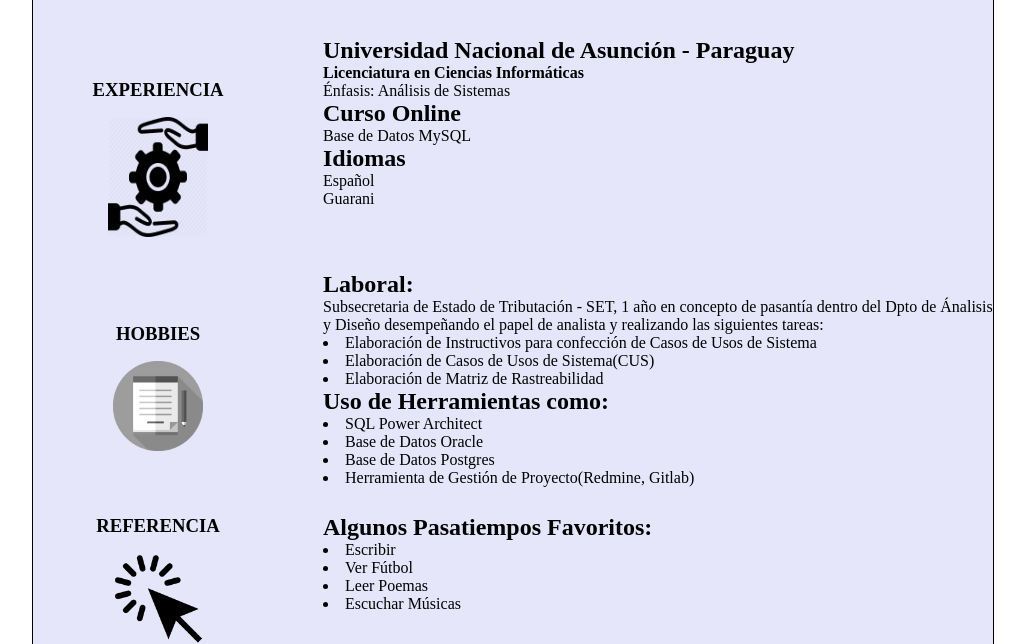
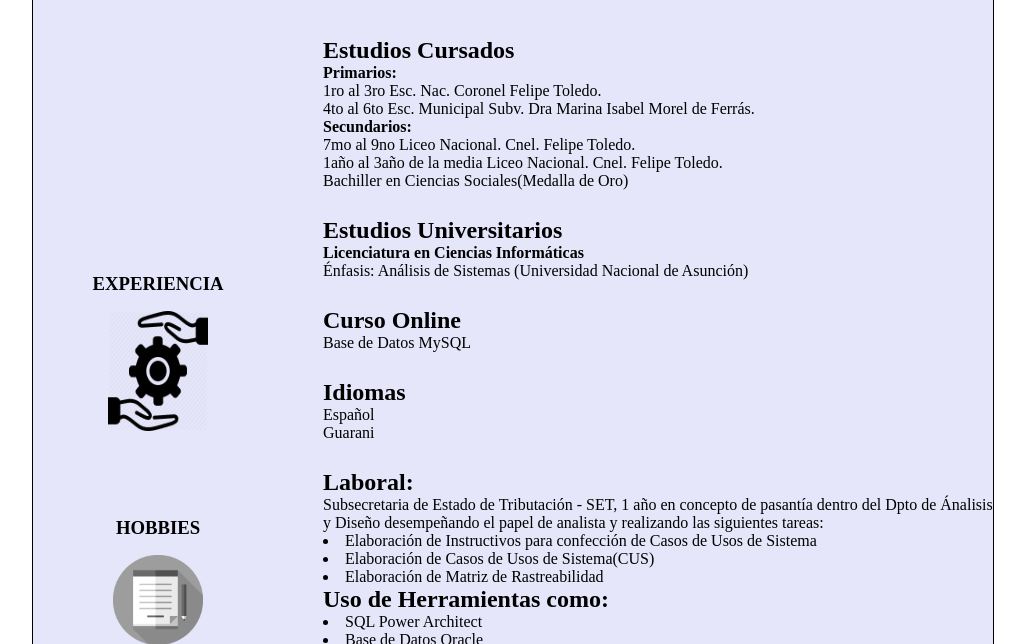
Before and after one commit to walterje/CV-MODEL, a plain HTML site: page index.html in a window 1280 px wide. Shown: the part 456-1100 px from the top of the page, without its empty margins (127-1152 px from the left). Drawn offline with Linux system fonts and the light colour scheme.

Commit message:
HTML actualizado

```diff
--- a/index.html
+++ b/index.html
@@ -57,7 +57,8 @@
 						/>
 			  </figure>
 			  <!-- Sector correspondiente a las experiencas -->
-				<h3> <br/><br/><br/>EXPERIENCIA </h3>
+			  <br/><br/><br/><br /><br /><br /><br/><br/><br/><br /><br /><br />
+				<h3> <br/><br/>EXPERIENCIA </h3>
 				<figure>
 						<img
 							class="profile"
@@ -77,7 +78,7 @@
 						/>
 			  </figure>
 			   <!-- Sector correspondiente a las referencias -->
-				<h3> <br/><br/>REFERENCIA </h3>
+				<h3> <br/>REFERENCIA </h3>
 				<figure>
 						<img
 							class="profile"
@@ -113,20 +114,28 @@
 					</p>
 				<!-- Sector correspondiente a los hobbies -->
 				 <dd class="clear">
-					<h2><br/><br/>Universidad Nacional de Asunción - Paraguay</h2>
+				 	<h2><br/><br/>Estudios Cursados</h2>
 					<p>
-						<strong>Licenciatura en Ciencias Informáticas</strong><br />
-						Énfasis: Análisis de Sistemas
+						<b>Primarios:</b><br />1ro al 3ro Esc. Nac. Coronel Felipe Toledo.<br />
+						4to al 6to Esc. Municipal Subv. Dra Marina Isabel Morel de Ferrás.<br />
+						<b>Secundarios:</b><br />7mo al 9no Liceo Nacional. Cnel. Felipe Toledo.<br />
+						1año al 3año de la media Liceo Nacional. Cnel. Felipe Toledo.<br/>
+						Bachiller en Ciencias Sociales(Medalla de Oro)
 					</p>
 
-					<h2>Curso Online</h2>
+					<h2><br />Estudios Universitarios</h2>
+					<p>
+						<b>Licenciatura en Ciencias Informáticas</b><br />
+						Énfasis: Análisis de Sistemas (Universidad Nacional de Asunción)
+					</p>
+
+					<h2><br />Curso Online</h2>
 					<p>Base de Datos MySQL</p>
 
-					<h2>Idiomas</h2>
+					<h2><br />Idiomas</h2>
 					<p>Español<br/>Guarani</p>
 				<!-- Sector correspondiente a la carga de experiencias -->
 				 <dd class="clear">
-					<br/><br/>
 					<h2><br/>Laboral:</h2>
 					<p>
 						Subsecretaria de Estado de Tributación - SET,
@@ -152,7 +161,7 @@
 						<li>Escuchar Músicas</li>
 
 				 <!-- Sector correspondiente a la referenecia  -->
-				<dd class="clear"><br/><br/><br/><br/>
+				<dd class="clear"><br/><br/><br/>
 				<h2><br/>Navegadores Web:</h2>
 				<p>
 					Peaper acerca de la evolución y funcionamiento de los
```
